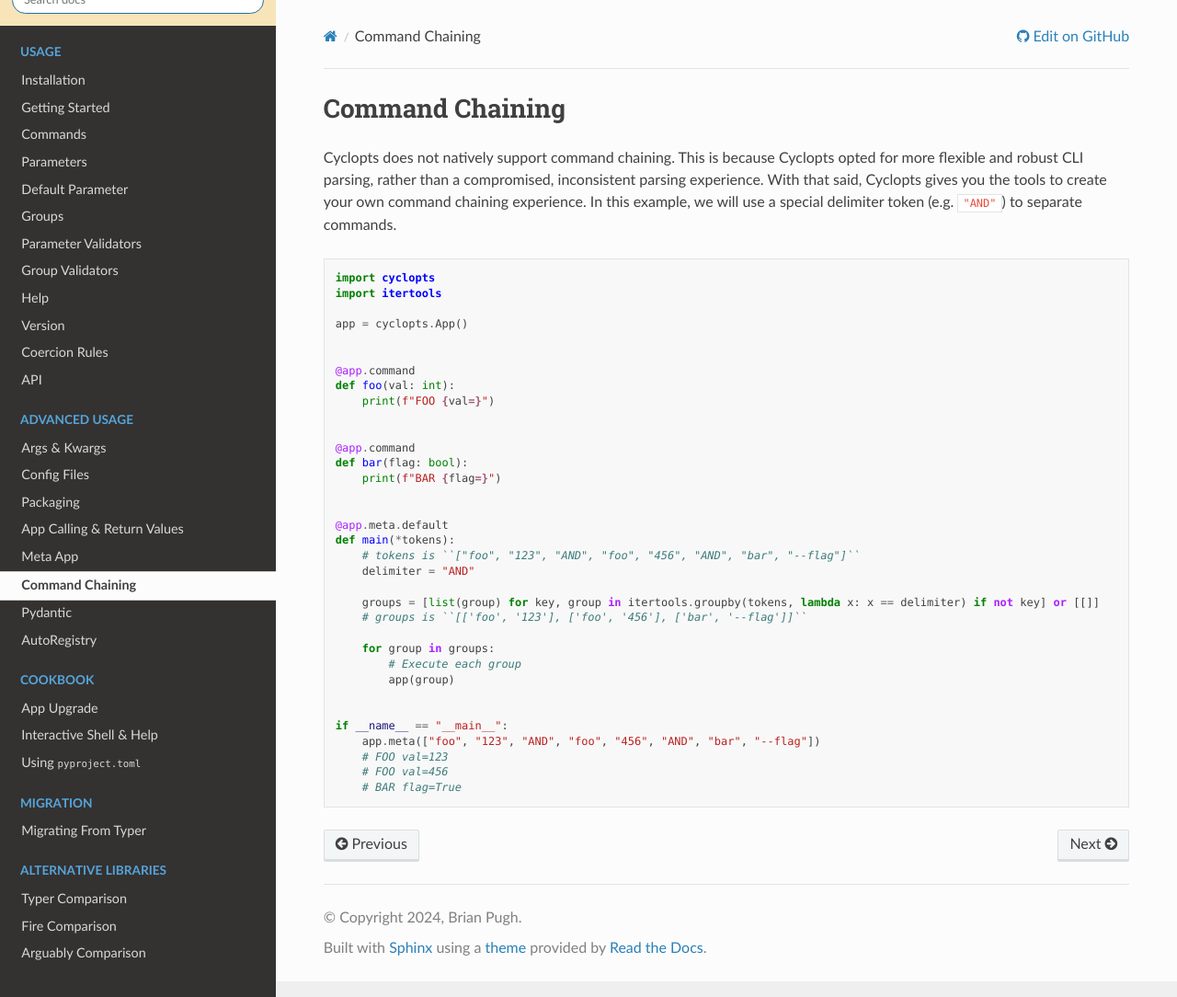
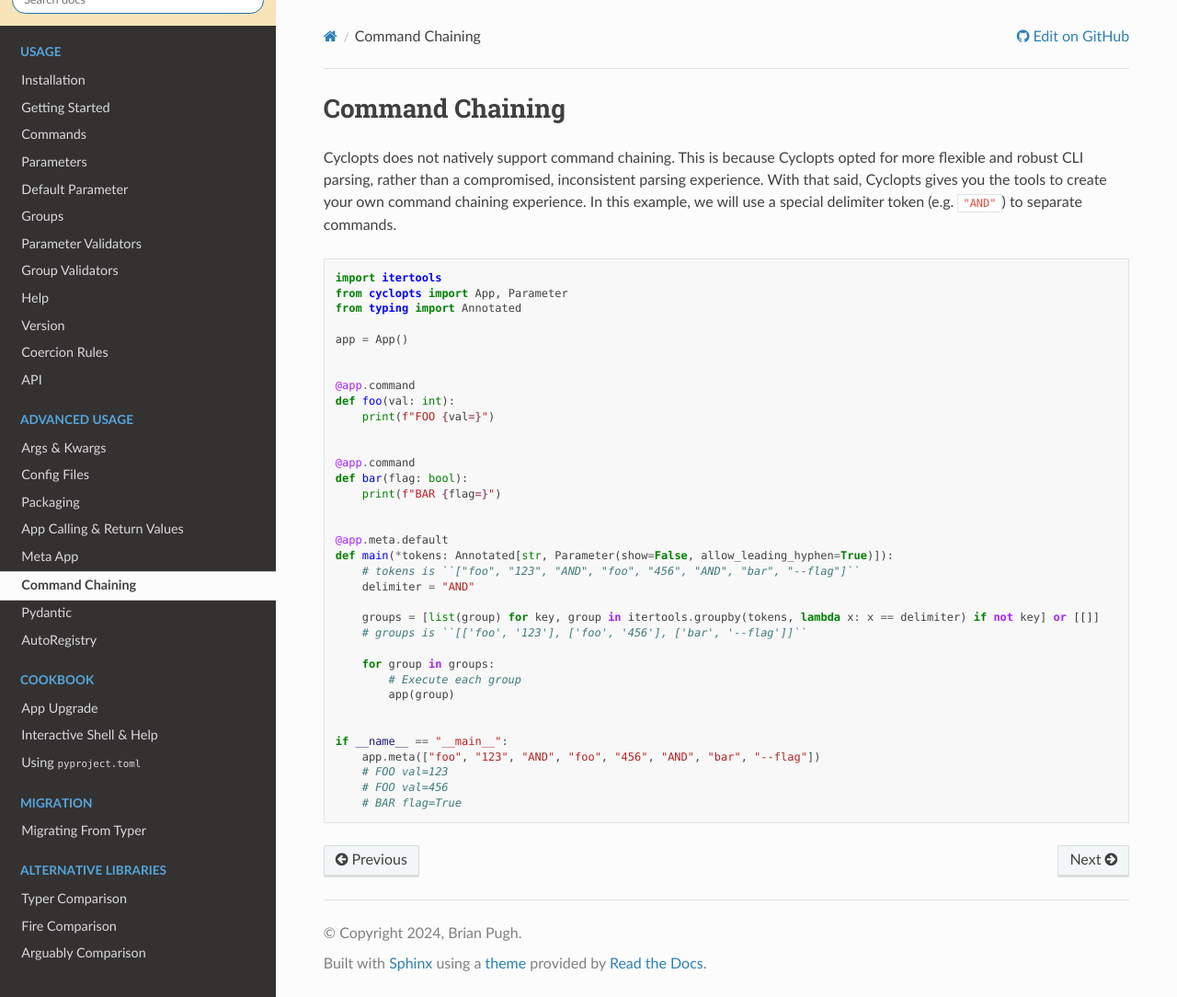
Before and after one commit to BrianPugh/cyclopts, a Sphinx documentation site: the page built from docs/source/command_chaining.rst, in a window 1280 px wide and 1084 px high. Shown: the whole window at 92% size. Built offline with Sphinx 7.4.7 and the Read the Docs theme 2.0.0, drawn with Linux system fonts in a browser that asks for light colours.

Commit message:
Fix chaining example in docs.

```diff
--- a/docs/source/command_chaining.rst
+++ b/docs/source/command_chaining.rst
@@ -12,10 +12,11 @@
 
 .. code-block:: python
 
-   import cyclopts
    import itertools
+   from cyclopts import App, Parameter
+   from typing import Annotated
 
-   app = cyclopts.App()
+   app = App()
 
 
    @app.command
@@ -29,7 +30,7 @@
 
 
    @app.meta.default
-   def main(*tokens):
+   def main(*tokens: Annotated[str, Parameter(show=False, allow_leading_hyphen=True)]):
        # tokens is ``["foo", "123", "AND", "foo", "456", "AND", "bar", "--flag"]``
        delimiter = "AND"
 
```
